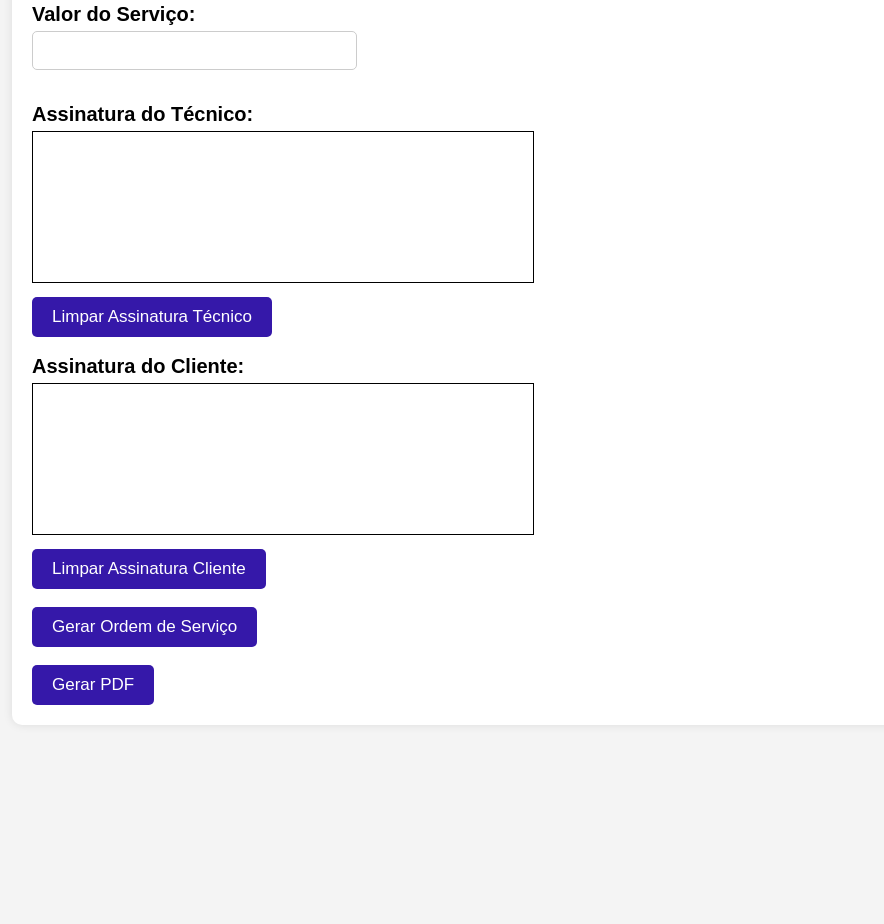
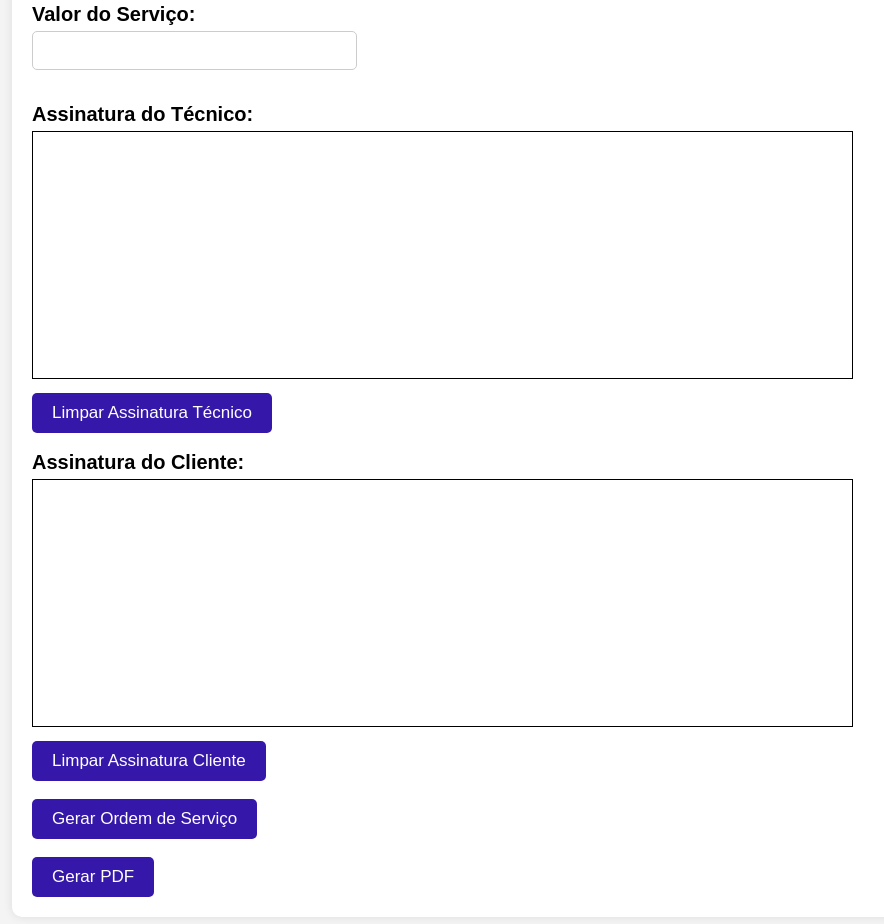
Before and after one commit to Luis-lhgdf/relatorio-servico, a plain HTML site: page index.html in a window 1280 px wide. Shown: the part 740-1664 px from the top of the page, without its empty margins (96-980 px from the left). Before the commit the page ends 1485 px from the top, so only its background shows below. Drawn offline with nearby package versions, Linux system fonts and the light colour scheme.

Commit message:
Update style.css

```diff
--- a/style.css
+++ b/style.css
@@ -74,5 +74,6 @@ button:hover {
 
 canvas {
     margin-bottom: 10px;
-
+    width: 80%;
+    max-width: 1200px;
 }
```
